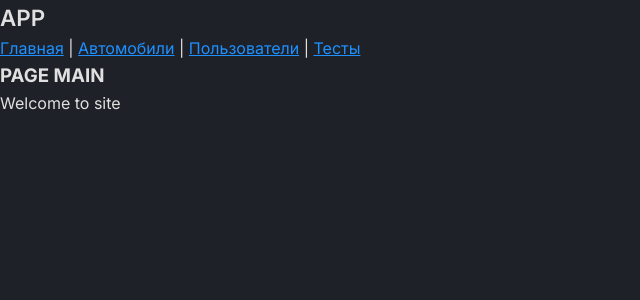
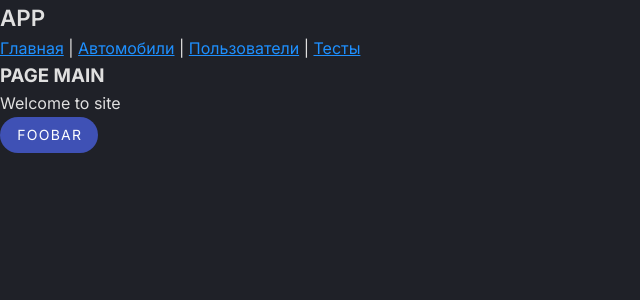
Before and after one commit to yourock1988/app-things, a Vue app in the folder apps/frontend/: page / in a window 1280 px wide. Shown: the top 300 px of the page, without its empty margins (0-640 px from the left). Built offline with nearby package versions, Linux system fonts and the light colour scheme; no server answers.

Commit message:
Integrated: vuetify

```diff
--- a/apps/frontend/src/index.js
+++ b/apps/frontend/src/index.js
@@ -5,6 +5,7 @@ import router from '@/router'
 import App from '@/App.vue'
 import '@/assets/css/style.css'
 import '@fortawesome/fontawesome-free/css/all.css'
+import vuetifyConfig from '../vuetify-config.js'
 
 const app = Vue.createApp(App)
 const { APP_ORIGIN } = process.env
@@ -13,6 +14,7 @@ const { APP_FE_COMMENT } = process.env
 global.console.log(APP_FE_COMMENT)
 global.console.log(APP_ORIGIN)
 
+app.use(vuetifyConfig)
 app.use(store)
 app.use(router)
 
--- a/apps/frontend/src/pages/PageMain.vue
+++ b/apps/frontend/src/pages/PageMain.vue
@@ -2,5 +2,6 @@
   <div>
     <h3>PAGE MAIN</h3>
     <p>Welcome to site</p>
+    <v-btn>Foobar</v-btn>
   </div>
 </template>
--- /dev/null
+++ b/apps/frontend/vuetify-config.js
@@ -0,0 +1,53 @@
+import 'vuetify/styles'
+import '@mdi/font/css/materialdesignicons.css'
+import colors from 'vuetify/util/colors'
+import { md3 } from 'vuetify/blueprints'
+import { createVuetify } from 'vuetify'
+
+export default createVuetify({
+  blueprint: md3,
+  theme: {
+    defaultTheme: 'dark',
+    themes: {
+      dark: {
+        dark: true,
+        colors: {
+          primary: colors.indigo.base,
+          // secondary: 'red',
+          // success,
+          // info,
+          // warning,
+          // error,
+          // surface,
+          // background,
+        },
+      },
+    },
+  },
+  defaults: {
+    global: {
+      elevation: 0,
+      density: 'default',
+    },
+    VBtn: {
+      // ripple: true,
+    },
+    VAppBar: {
+      color: 'primary',
+      elevation: 3,
+      scrollBehavior: 'fully-hide',
+      scrollThreshold: '140',
+    },
+    VTabs: {
+      grow: true,
+      color: 'indigo-lighten-5',
+      bgColor: 'indigo-lighten-1',
+    },
+    VTab: {
+      rounded: 0,
+    },
+    VBreadcrumbs: {
+      bgColor: 'indigo-lighten-2',
+    },
+  },
+})
```
Also changed, not shown: 2 other files (tests, documents, lock files or other folders).
